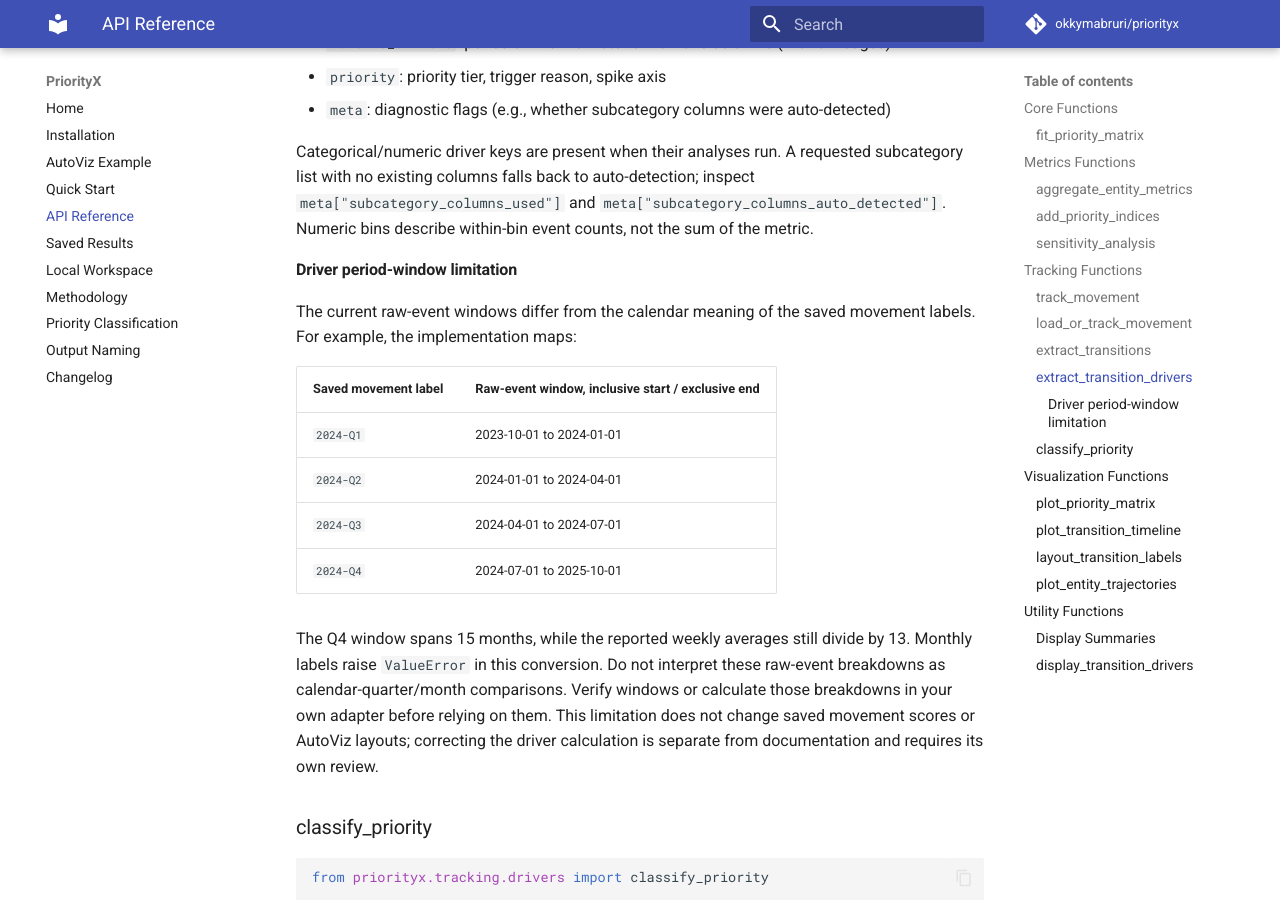
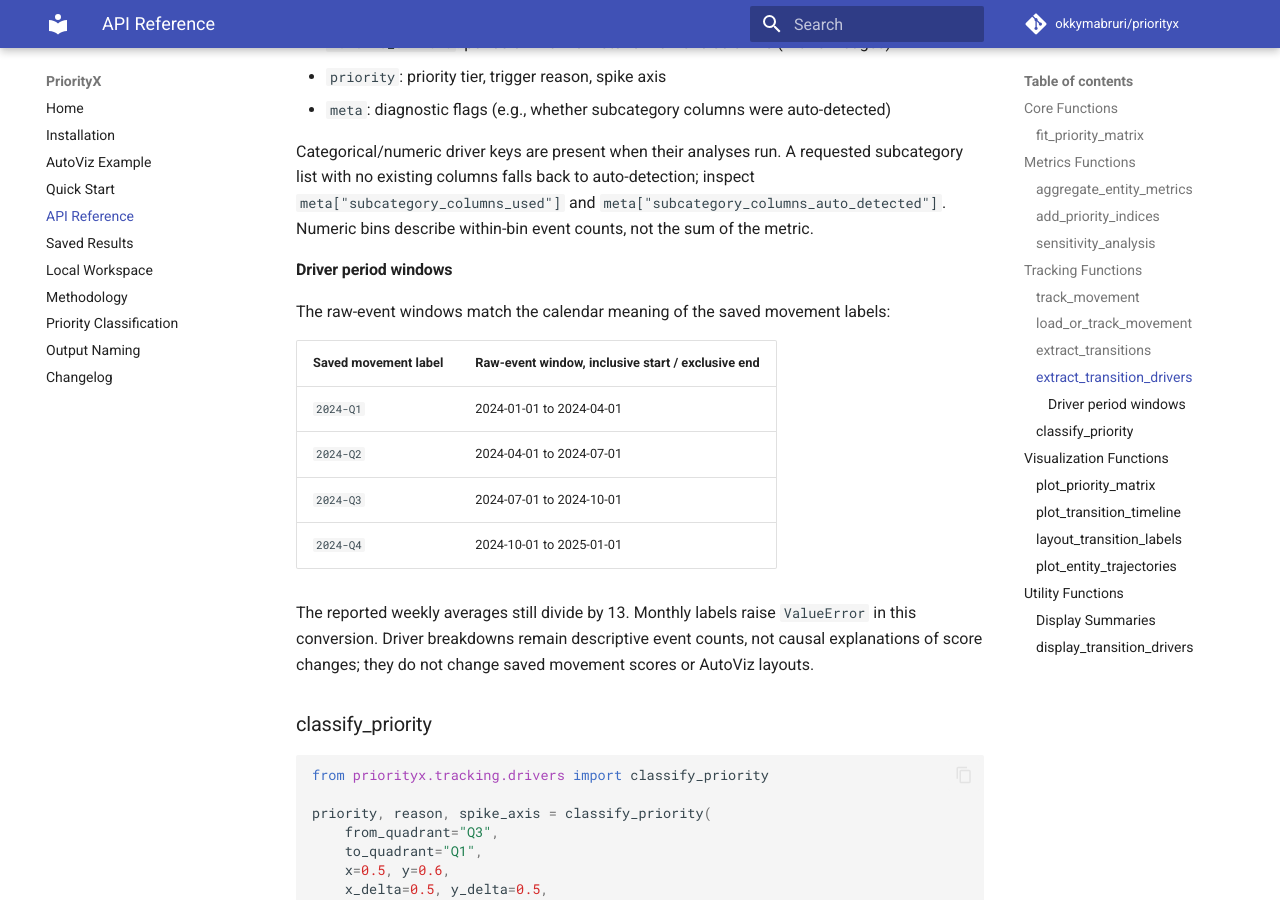
Before and after one commit to okkymabruri/priorityx, an MkDocs documentation site: the page built from docs/api-reference.md, in a window 1280 px wide and 900 px high, scrolled down 9389 px. Built offline with MkDocs 1.6.1 and Material for MkDocs 9.7.7, drawn with Linux system fonts in a browser that asks for light colours; comment, search, counter and statistics services are not loaded.

Commit message:
Correct driver windows to matching calendar quarters

```diff
--- a/docs/api-reference.md
+++ b/docs/api-reference.md
@@ -412,24 +412,21 @@ subcategory list with no existing columns falls back to auto-detection; inspect
 `meta["subcategory_columns_used"]` and `meta["subcategory_columns_auto_detected"]`.
 Numeric bins describe within-bin event counts, not the sum of the metric.
 
-#### Driver period-window limitation
+#### Driver period windows
 
-The current raw-event windows differ from the calendar meaning of the saved
-movement labels. For example, the implementation maps:
+The raw-event windows match the calendar meaning of the saved movement labels:
 
 | Saved movement label | Raw-event window, inclusive start / exclusive end |
 |---|---|
-| `2024-Q1` | 2023-10-01 to 2024-01-01 |
-| `2024-Q2` | 2024-01-01 to 2024-04-01 |
-| `2024-Q3` | 2024-04-01 to 2024-07-01 |
-| `2024-Q4` | 2024-07-01 to 2025-10-01 |
+| `2024-Q1` | 2024-01-01 to 2024-04-01 |
+| `2024-Q2` | 2024-04-01 to 2024-07-01 |
+| `2024-Q3` | 2024-07-01 to 2024-10-01 |
+| `2024-Q4` | 2024-10-01 to 2025-01-01 |
 
-The Q4 window spans 15 months, while the reported weekly averages still divide
-by 13. Monthly labels raise `ValueError` in this conversion. Do not interpret
-these raw-event breakdowns as calendar-quarter/month comparisons. Verify windows
-or calculate those breakdowns in your own adapter before relying on them. This
-limitation does not change saved movement scores or AutoViz layouts; correcting
-the driver calculation is separate from documentation and requires its own review.
+The reported weekly averages still divide by 13. Monthly labels raise
+`ValueError` in this conversion. Driver breakdowns remain descriptive event
+counts, not causal explanations of score changes; they do not change saved
+movement scores or AutoViz layouts.
 
 ### classify_priority
 
```
Also changed, not shown: docs/methodology.md (+3 -2 lines), docs/quickstart.md (+1 -2 lines), 2 other files.
